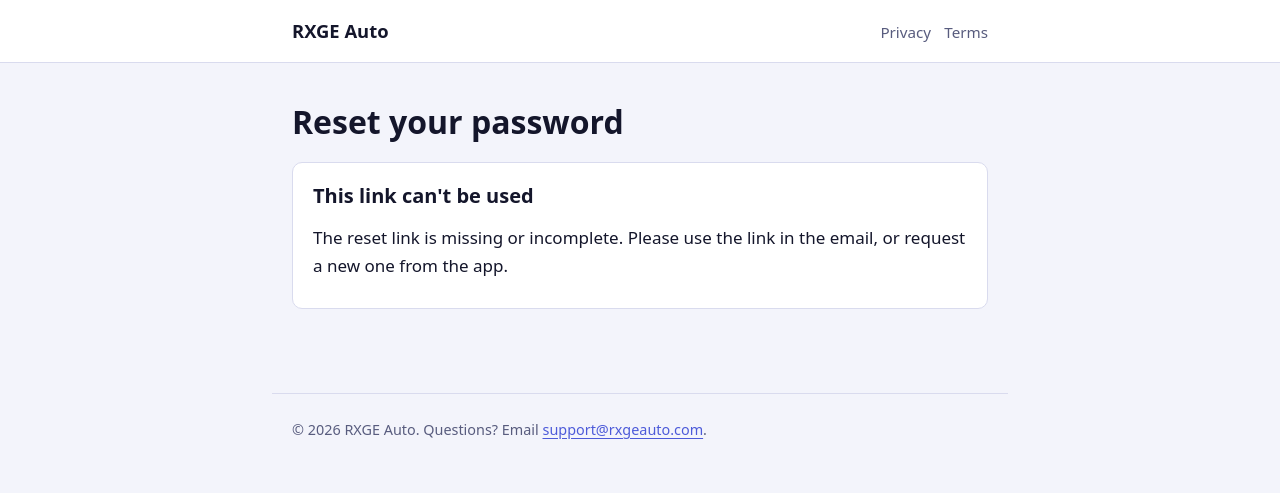
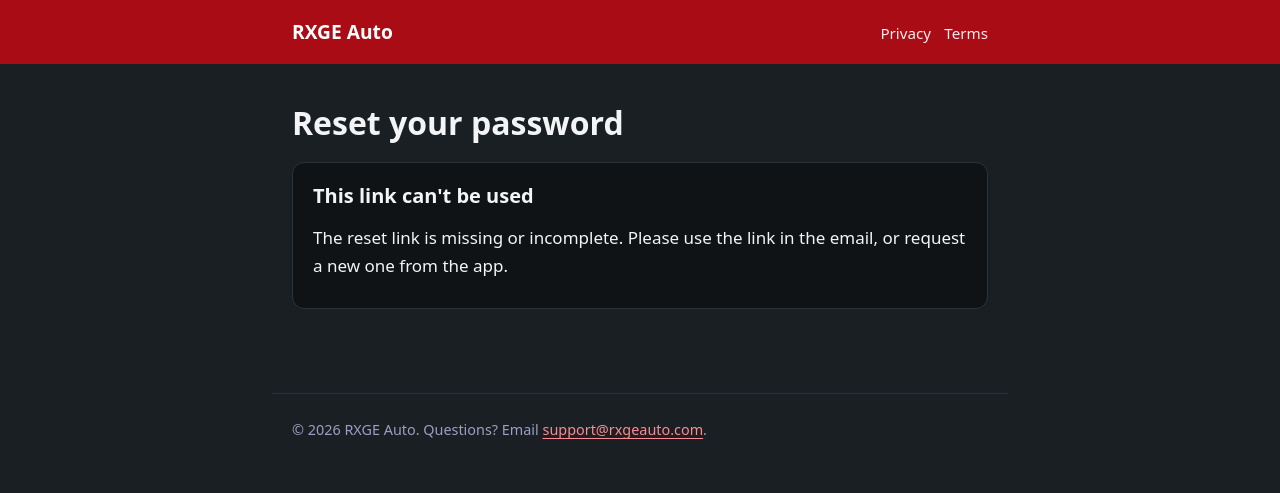
Before and after one commit to rxgeauto/rxgeauto-site, a plain HTML site: page reset-password/index.html in a window 1280 px wide. Drawn offline with Linux system fonts and the light colour scheme.

Commit message:
Match app theme

```diff
--- a/reset-password/index.html
+++ b/reset-password/index.html
@@ -8,14 +8,13 @@
 <title>Reset your password | RXGE Auto</title>
 <link rel="stylesheet" href="/style.css">
 <style>
-  :root{--err:#B3261E;--ok:#1B7A3E}
-  @media (prefers-color-scheme: dark){:root{--err:#FF9C94;--ok:#7FD99A}}
+  :root{--err:#FF9C94;--ok:#7FD99A}
   form{max-width:26rem}
   label{display:block;font-weight:600;margin:1.1rem 0 .35rem}
   input[type=password],input[type=text]{width:100%;padding:.75rem .9rem;font:inherit;color:var(--text);background:var(--surface);border:1px solid var(--line);border-radius:8px}
-  input:focus-visible,button:focus-visible{outline:3px solid var(--primary);outline-offset:2px}
+  input:focus-visible,button:focus-visible{outline:3px solid var(--link);outline-offset:2px}
   .show{display:flex;align-items:center;gap:.5rem;margin:.75rem 0 0;color:var(--muted);font-size:.95rem}
-  button.primary{margin-top:1.25rem;width:100%;padding:.85rem 1rem;font:inherit;font-weight:700;color:var(--bg);background:var(--primary);border:0;border-radius:8px;cursor:pointer}
+  button.primary{margin-top:1.25rem;width:100%;padding:.85rem 1rem;font:inherit;font-weight:700;color:#fff;background:var(--primary);border:0;border-radius:8px;cursor:pointer}
   button.primary[disabled]{opacity:.6;cursor:not-allowed}
   #status{margin-top:1rem;min-height:1.5em}
   #status.err{color:var(--err)}
--- a/style.css
+++ b/style.css
@@ -1,12 +1,12 @@
 :root{
-  --bg:#F3F4FB; --surface:#FFFFFF; --text:#14162B; --muted:#585C7E;
-  --primary:#4C5AD9; --line:#D9DBEE;
-}
-@media (prefers-color-scheme: dark){
-  :root{
-    --bg:#111324; --surface:#1B1E38; --text:#F5F6FF; --muted:#9497C4;
-    --primary:#6C7BFF; --line:#2B2F55;
-  }
+  color-scheme: dark;
+  --bg:#1A1F24;        /* app page background */
+  --surface:#0F1316;   /* app card surface */
+  --text:#F2F4F5;
+  --muted:#9B9FC4;     /* app label colour */
+  --primary:#AA0C16;   /* app brand red */
+  --link:#FF8A90;      /* lighter red so links stay readable on dark */
+  --line:#2B3238;
 }
 *{box-sizing:border-box}
 html{-webkit-text-size-adjust:100%}
@@ -14,13 +14,14 @@ body{
   margin:0; background:var(--bg); color:var(--text);
   font:17px/1.65 system-ui,-apple-system,"Segoe UI",Roboto,"Helvetica Neue",Arial,sans-serif;
 }
-a{color:var(--primary); text-underline-offset:3px}
-a:focus-visible{outline:3px solid var(--primary); outline-offset:3px; border-radius:3px}
-header.site{border-bottom:1px solid var(--line); background:var(--surface)}
+a{color:var(--link); text-underline-offset:3px}
+a:focus-visible{outline:3px solid var(--link); outline-offset:3px; border-radius:3px}
+header.site{background:var(--primary)}
 header.site div{max-width:46rem; margin:0 auto; padding:1rem 1.25rem; display:flex; gap:1.25rem; align-items:baseline; flex-wrap:wrap}
-header.site .brand{font-weight:700; font-size:1.15rem; color:var(--text); text-decoration:none; margin-right:auto}
-header.site nav a{color:var(--muted); text-decoration:none; font-size:.95rem}
-header.site nav a:hover{color:var(--primary); text-decoration:underline}
+header.site .brand{font-weight:700; font-size:1.2rem; color:#fff; text-decoration:none; margin-right:auto}
+header.site nav a{color:#fff; text-decoration:none; font-size:.95rem; opacity:.92}
+header.site nav a:hover{opacity:1; text-decoration:underline}
+header.site a:focus-visible{outline-color:#fff}
 main{max-width:46rem; margin:0 auto; padding:2.5rem 1.25rem 4rem}
 h1{font-size:2rem; line-height:1.2; margin:0 0 .5rem}
 h2{font-size:1.25rem; margin:2.25rem 0 .5rem}
@@ -28,6 +29,6 @@ p,ul{margin:.75rem 0}
 ul{padding-left:1.25rem}
 li{margin:.35rem 0}
 .meta{color:var(--muted); font-size:.95rem; margin-bottom:1.5rem}
-.box{background:var(--surface); border:1px solid var(--line); border-radius:10px; padding:1rem 1.25rem; margin:1.25rem 0}
+.box{background:var(--surface); border:1px solid var(--line); border-radius:12px; padding:1rem 1.25rem; margin:1.25rem 0}
 .box h2{margin-top:0}
 footer{max-width:46rem; margin:0 auto; padding:1.5rem 1.25rem 3rem; color:var(--muted); font-size:.9rem; border-top:1px solid var(--line)}
```
